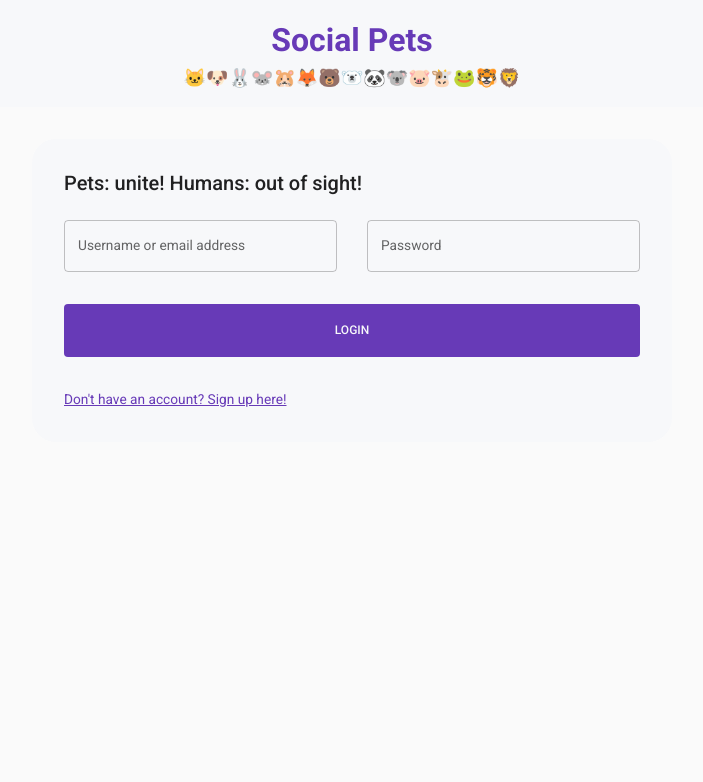
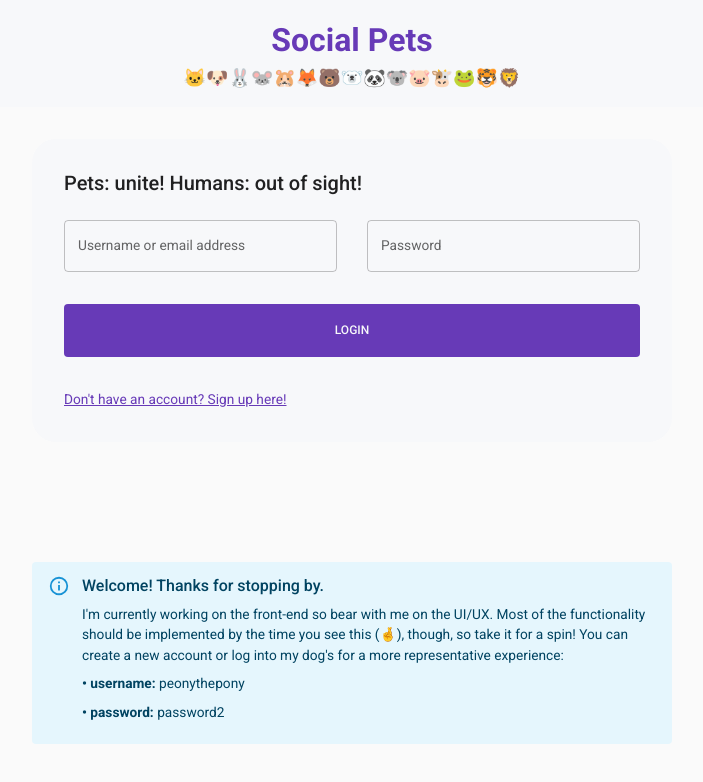
Before and after one commit to jongranados/social-pet, a React (Create React App) app in the folder frontend/: page /login in a window 1280 px wide. Shown: the top 782 px of the page, without its empty margins (288-991 px from the left). Built offline with nearby package versions, Linux system fonts and the light colour scheme; no server answers.

Commit message:
feat: implement project status alert for visitors on login page

```diff
--- a/frontend/src/scenes/loginPage/index.jsx
+++ b/frontend/src/scenes/loginPage/index.jsx
@@ -1,4 +1,4 @@
-import { Box, Typography, useTheme, useMediaQuery } from '@mui/material';
+import { Box, Typography, useTheme, useMediaQuery, Alert, AlertTitle } from '@mui/material';
 import Form from './LoginForm';
 import FormBanner from 'components/FormBanner';
 
@@ -9,7 +9,6 @@ const LoginPage = () => {
     return (
         <Box>
             <FormBanner />
-
             <Box
                 width={matchesMobileDevice ? '93%' : '50%'}
                 padding='2rem'
@@ -26,6 +25,20 @@ const LoginPage = () => {
                 </Typography>
                 <Form />
             </Box>
+            <Box>
+                <Alert severity='info' sx={{ width: matchesMobileDevice ? '93%' : '50%', mx:'auto', my: matchesMobileDevice ? 2 : 15 }}>
+                    <AlertTitle sx={{ fontSize: 16}}>Welcome! Thanks for stopping by.</AlertTitle>
+                    <Typography>
+                        I'm currently working on the front-end so bear with me on the UI/UX. Most of the functionality should be implemented by the time you see this (🤞), though, so take it for a spin! You can create a new account or log into my dog's for a more representative experience:
+                    </Typography>
+                    <Typography sx={{ my: 1 }}>
+                        <Box component='span' sx={{ fontWeight: 'bold'}}>• username: </Box> peonythepony
+                    </Typography>
+                    <Typography sx={{ my: 1 }}>
+                        <Box component='span' sx={{ fontWeight: 'bold'}}>• password: </Box> password2
+                    </Typography>
+                </Alert>
+            </Box>
         </Box>
     )
 };
```
